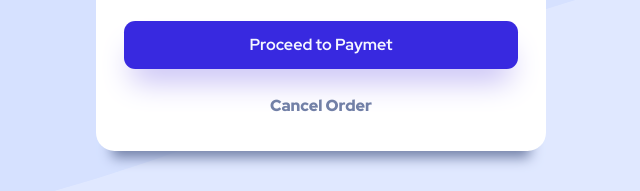
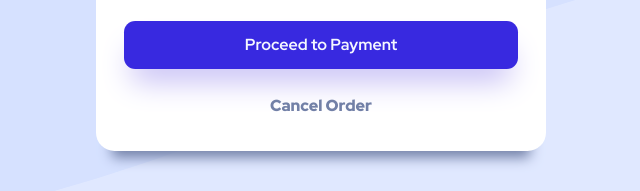
Before and after one commit to dhruvgoyal3118/Order-summary-component, a plain HTML site: page index.html in a window 1280 px wide. Shown: the part 567-758 px from the top of the page, 319-959 px from the left. Drawn offline with Linux system fonts and the light colour scheme.

Commit message:
minor fix

```diff
--- a/index.html
+++ b/index.html
@@ -36,7 +36,7 @@
 
             </div>
             <button id="final">
-                Proceed to Paymet
+                Proceed to Payment
             </button>
             <button id="cancel">
                 Cancel Order
```
